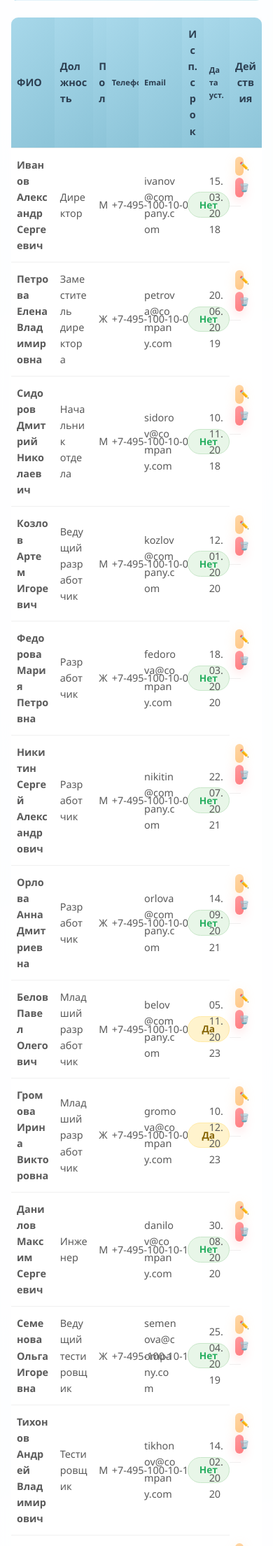
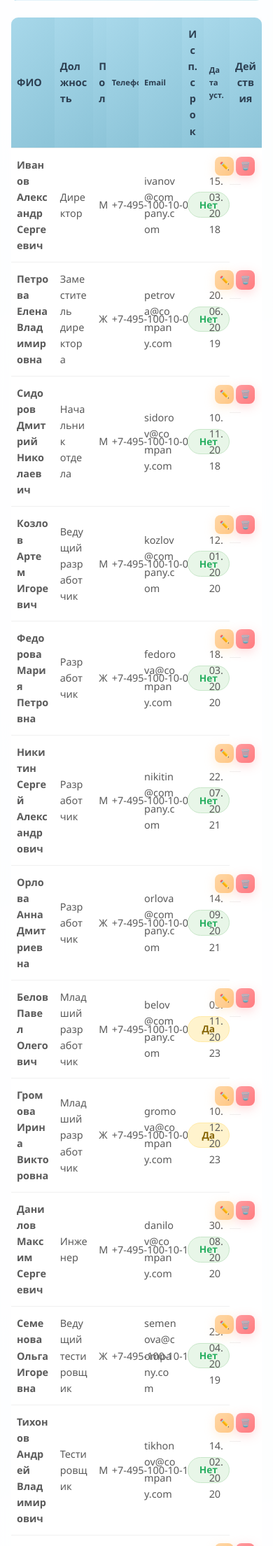
Before and after one commit to angelkuzk/RGZ2, a Flask app: page /employees in a window 390 px wide. Shown: the part 1234-3443 px from the top of the page at 70% size. Run offline with Flask 3, Linux system fonts and the light colour scheme; the visitor is signed in with stand-in values (Sample User, id 1); data comes from the database, SQL or seed files in the repository.

Commit message:
стили

```diff
--- a/static/main.css
+++ b/static/main.css
@@ -261,10 +261,10 @@ main .container {
     top: 0;
 }
 
-/* Исправленные ширины столбцов */
+/* ИСПРАВЛЕННЫЕ ширины столбцов - кнопки теперь под заголовком */
 .employees-table th:nth-child(1),
 .employees-table td:nth-child(1) {
-    width: 16%;
+    width: 15%;
 }
 
 .employees-table th:nth-child(2),
@@ -286,7 +286,7 @@ main .container {
 
 .employees-table th:nth-child(5),
 .employees-table td:nth-child(5) {
-    width: 18%;
+    width: 16%;
 }
 
 .employees-table th:nth-child(6),
@@ -302,7 +302,7 @@ main .container {
 
 .employees-table th:nth-child(8),
 .employees-table td:nth-child(8) {
-    width: 14%;
+    width: 17%;
     text-align: center;
 }
 
@@ -634,6 +634,7 @@ footer p {
         padding: 0.75rem 0.5rem;
     }
 
+    /* ИСПРАВЛЕННЫЕ ширины для мобильной версии */
     .employees-table th:nth-child(1),
     .employees-table td:nth-child(1) {
         width: 20%;
@@ -668,15 +669,17 @@ footer p {
     }
 
     .actions {
-        flex-direction: column;
+        flex-direction: row;
         gap: 0.2rem;
+        justify-content: center;
     }
 
     .actions .btn {
         padding: 0.3rem 0.4rem;
         font-size: 0.7rem;
-        display: block;
-        width: 100%;
+        display: inline-block;
+        width: auto;
+        flex: none;
     }
 
     .hero h2 {
```
